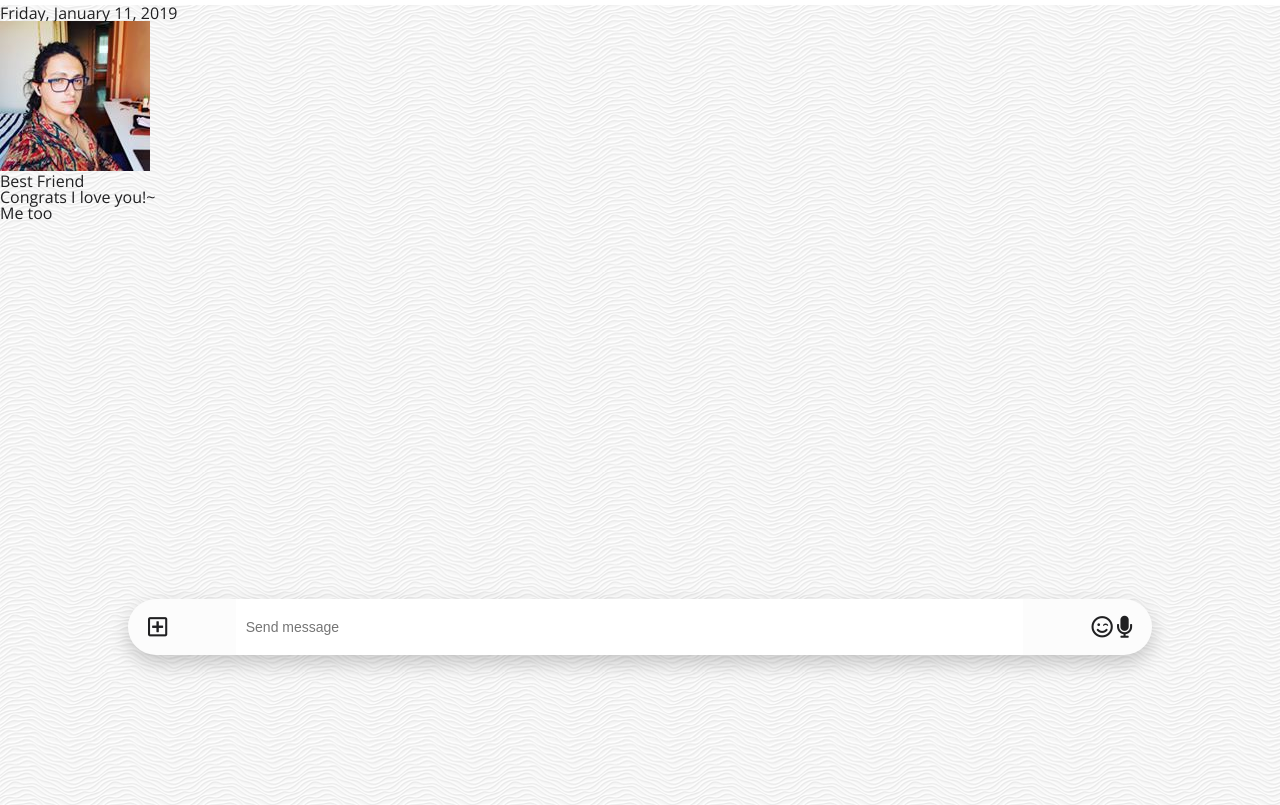
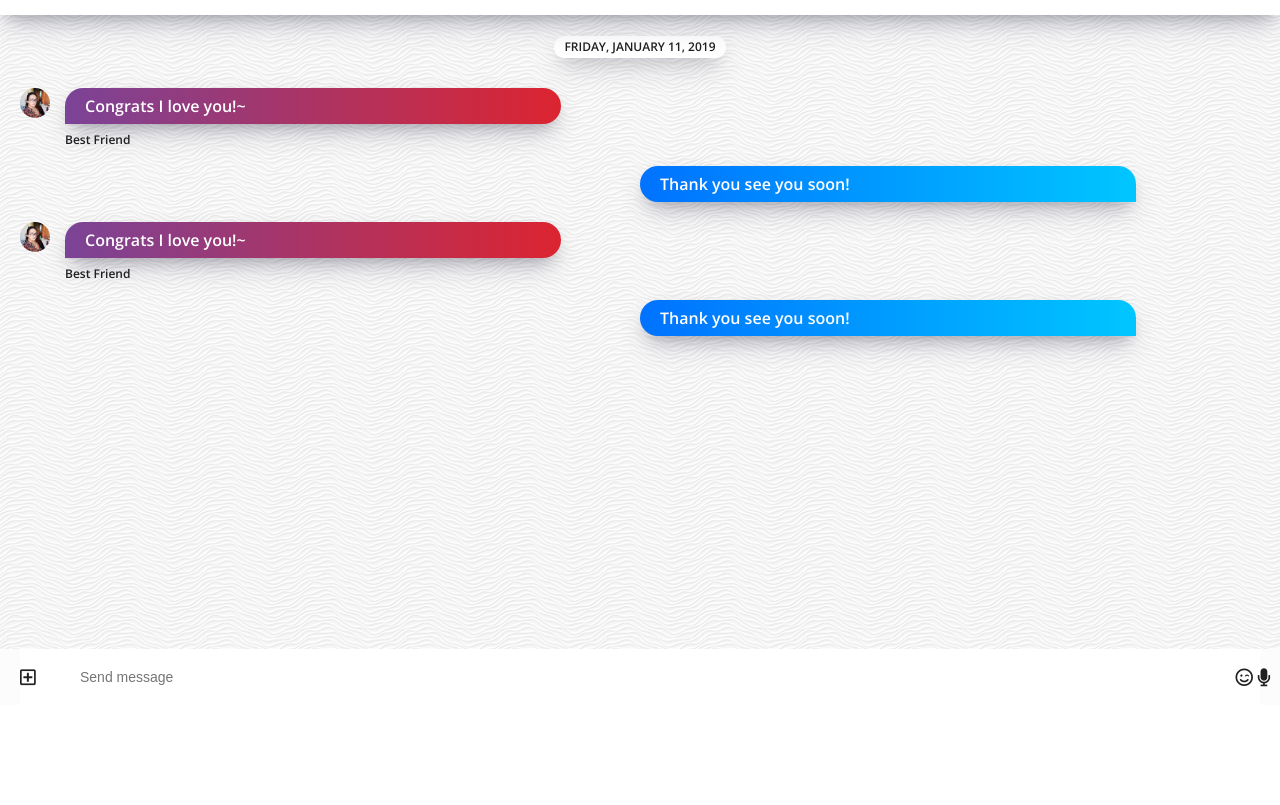
Before and after one commit to JYPs/Kakao-clone-v2, a plain HTML site: page chat.html in a window 1280 px wide. Shown: the part 95-900 px from the top of the page. After the commit the page ends 800 px from the top, so only its background shows below. Drawn offline with nearby package versions, Linux system fonts and the light colour scheme.

Commit message:
sibling 선택 방법~

```diff
--- a/chat.html
+++ b/chat.html
@@ -13,6 +13,7 @@
     <title>Chat | Kakao Clone</title>
   </head>
   <body class="chats-body">
+    <div class="header-wrapper">
       <div class="status-bar">
         <div class="status-bar__column">
           <span class="status-bar__clock">13:54</span>
@@ -41,7 +42,8 @@
           </span>
         </div>
       </header>
-    <main class="chat">
+    </div>
+    <main class="chat-screen">
       <ul class="chat__messages">
         <span class="chat__timestamp">Friday, January 11, 2019</span>
         <li class="incoming-message message">
@@ -51,37 +53,58 @@
             class="g-avatar message__avatar"
           />
           <div class="message__content">
+            <span class="message__bubble">
+              Congrats I love you!~
+            </span>
             <span class="message__author">Best Friend</span>
-            <div class="message__bubble">
-              Congrats I love you!~
-            </div>
           </div>
           <span class="message__timestamp"></span>
         </li>
+        <li class="sent-message message">
+          <div class="message__content">
+            <span class="message__bubble">
+              Thank you see you soon!
+            </span>
+          </div>
+        </li>
         <li class="incoming-message message">
+          <img
+            src="images/avatar.jpg"
+            alt="sample"
+            class="g-avatar message__avatar"
+          />
+          <div class="message__content">
+            <span class="message__bubble">
+              Congrats I love you!~
+            </span>
+            <span class="message__author">Best Friend</span>
+          </div>
           <span class="message__timestamp"></span>
+        </li>
+        <li class="sent-message message">
           <div class="message__content">
-            <div class="message__bubble">
-              Me too
-            </div>
+            <span class="message__bubble">
+              Thank you see you soon!
+            </span>
           </div>
         </li>
       </ul>
     </main>
-    <div class="chat__write">
-      <div class="chat__write-column">
-        <i class="far fa-plus-square"></i>
-      </div>
-      <div class="chat__write-column">
+    <div class="chat__write-container">
       <input
+        class="chat__write"
         type="text"
         placeholder="Send message"
         class="chat__write-input"
       />
+      <div class="chat__icon-left chat__icon">
+        <i class="far fa-plus-square"></i>
       </div>
-      <div class="chat__write-column">
-        <span class="chat__write-icon"> <i class="far fa-smile-wink"></i> </span
-        ><span class="chat__write-icon">
+      <div class="chat__icon-right chat__icon">
+        <span class="chat__write-icon">
+          <i class="far fa-smile-wink"></i>
+        </span>
+        <span class="chat__write-icon">
           <i class="fas fa-microphone"></i>
         </span>
       </div>
--- a/css/chat.css
+++ b/css/chat.css
@@ -1,13 +1,25 @@
+.header-wrapper{
+  /* Header를 fix해서 스크롤해도 나오게 하는방법~~~ */
+  position: fixed;
+  top: 0px;
+  width: 100%;
+  padding: 5px 0px;
+  background-color: white;
+  box-shadow: rgba(50, 50, 93, 0.25) 0px 13px 27px -5px, rgba(0, 0, 0, 0.3) 0px 8px 16px -8px, rgba(0, 0, 0, 0.024) 0px -6px 16px -6px;rgba(50, 50, 93, 0.25) 0px 13px 27px -5px, rgba(0, 0, 0, 0.3) 0px 8px 16px -8px, rgba(0, 0, 0, 0.024) 0px -6px 16px -6px;
+}
+
 .chats-body {
-  padding: 0;
+  padding: 10px 0px;
+  padding-top: 100px;
 }
+
 
 .chats-body .header,
 .chats-body .status-bar {
   padding: 0px 20px;
 }
 
-.chat {
+.chats-body {
   background-image: url("../images/chatBg.png");
   /* viewport( == screen)의 높이를 100%로 준다
     퍼센트 값임 -> 뷰포트의 너비값(vw) 높이값(vh)
@@ -16,10 +28,10 @@
   min-height: 100vh;
 }
 
-.chat__write {
+.chat__write-container {
   position: fixed;
-  bottom: 50px;
-  width: 80%;
+  bottom: 0px;
+  /* width: 80%; */
 
   /*
     position fixed가 적용된 container에 가운데 정렬하는 방법
@@ -34,10 +46,45 @@
   background-color: #fcfcfc;
   /* background-color: red; */
   padding: 0px 20px;
-  border-radius: 40px;
+  /* border-radius: 40px; */
 
   /*         수평 수직 blur */
-  box-shadow: 0px 8px 20px rgba(0, 0, 0, 0.2);
+  /* box-shadow: 0px 8px 20px rgba(0, 0, 0, 0.2); */
+}
+
+.chat__write{
+  bottom: 0px;
+  width: 100%;
+  border-radius: 0;
+  padding: 20px 60px;
+  width: 100%;
+  border: none;
+  font-size: 14px;
+}
+
+.chat__icon-left{
+  position: absolute;
+}
+
+.chat__icon-right{
+  position: absolute;
+  right: 10px;
+}
+
+.chat__write:focus {
+  outline: none;
+}
+
+.chat__icon{
+  font-size: 18px;
+  transition: opacity 0.3s ease-in-out;
+}
+
+/* ~ 의 의미는 sibling을 선택한다!!!! */
+/* chat__write는 인풋 박스고 인풋박스의 sibling은 className을 chat__icon로 가지는 아이콘들이다 */
+.chat__write:focus ~ .chat__icon{
+  /* display: none; */
+  opacity: 0;
 }
 
 .chat__write i {
@@ -48,13 +95,74 @@
   width: 80%;
 }
 
-.chat__write-column input {
-  padding: 20px 10px;
-  width: 100%;
-  border: none;
-  font-size: 14px;
+.chat-screen .chat__messages {
+  border-top: 1px solid #f7f7f7;
+  display: flex;
+  flex-direction: column;
+  align-items: center;
+  padding: 0px 20px;
+  padding-top: 30px;
 }
 
-.chat__write-column input:focus {
-  outline: none;
+.chat__messages .chat__timestamp {
+  background-color: white;
+  font-size: 12px;
+  padding: 5px 10px;
+  border-radius: 10px;
+  margin-bottom: 30px;
+  box-shadow: rgba(50, 50, 93, 0.25) 0px 13px 27px -5px, rgba(0, 0, 0, 0.3) 0px 8px 16px -8px, rgba(0, 0, 0, 0.024) 0px -6px 16px -6px;rgba(50, 50, 93, 0.25) 0px 13px 27px -5px, rgba(0, 0, 0, 0.3) 0px 8px 16px -8px, rgba(0, 0, 0, 0.024) 0px -6px 16px -6px;
+  text-transform: uppercase;
+  font-weight: 700;
 }
+
+.message{
+  display: flex;
+  align-items: flex-start;
+  width: 50%;
+  margin-bottom: 20px;
+}
+
+.message .message__content{
+  width: 80%;
+}
+
+.incoming-message img{
+  width: 30px;
+  border-radius: 15px;
+  margin-right: 15px;
+}
+
+.incoming-message{
+  align-self: flex-start;
+}
+
+.sent-message{
+  align-self: flex-end;
+}
+
+.message .message__bubble{
+  box-shadow: rgba(50, 50, 93, 0.25) 0px 13px 27px -5px, rgba(0, 0, 0, 0.3) 0px 8px 16px -8px, rgba(0, 0, 0, 0.024) 0px -6px 16px -6px;rgba(50, 50, 93, 0.25) 0px 13px 27px -5px, rgba(0, 0, 0, 0.3) 0px 8px 16px -8px, rgba(0, 0, 0, 0.024) 0px -6px 16px -6px;
+  background-color: white;
+  padding: 10px 20px;
+  border-radius: 20px;
+  display: block;
+  color: white;
+  font-weight: 600;
+}
+
+.incoming-message .message__author{
+  margin-top: 10px;
+  display: block;
+  font-weight: 600;
+  font-size: 12px;
+}
+
+.incoming-message .message__bubble{
+  border-bottom-left-radius: 0px;
+  background-image: linear-gradient(to right, #7b4397, #dc2430);
+}
+
+.sent-message .message__bubble{
+  border-bottom-right-radius: 0px;
+  background-image: linear-gradient(to left, #00c6ff, #0072ff);
+}
```
Lines whose indentation alone changed are shown as unchanged.
